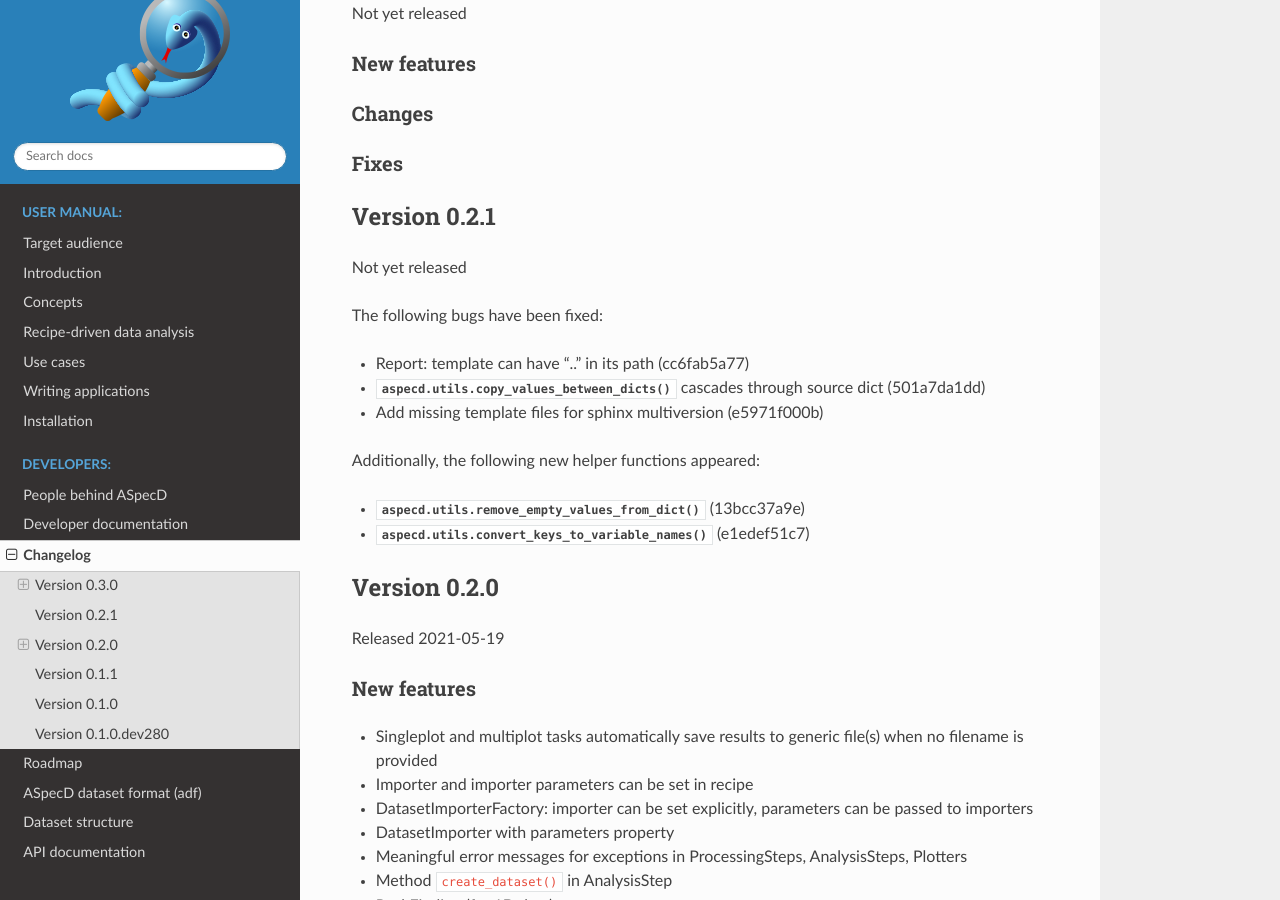
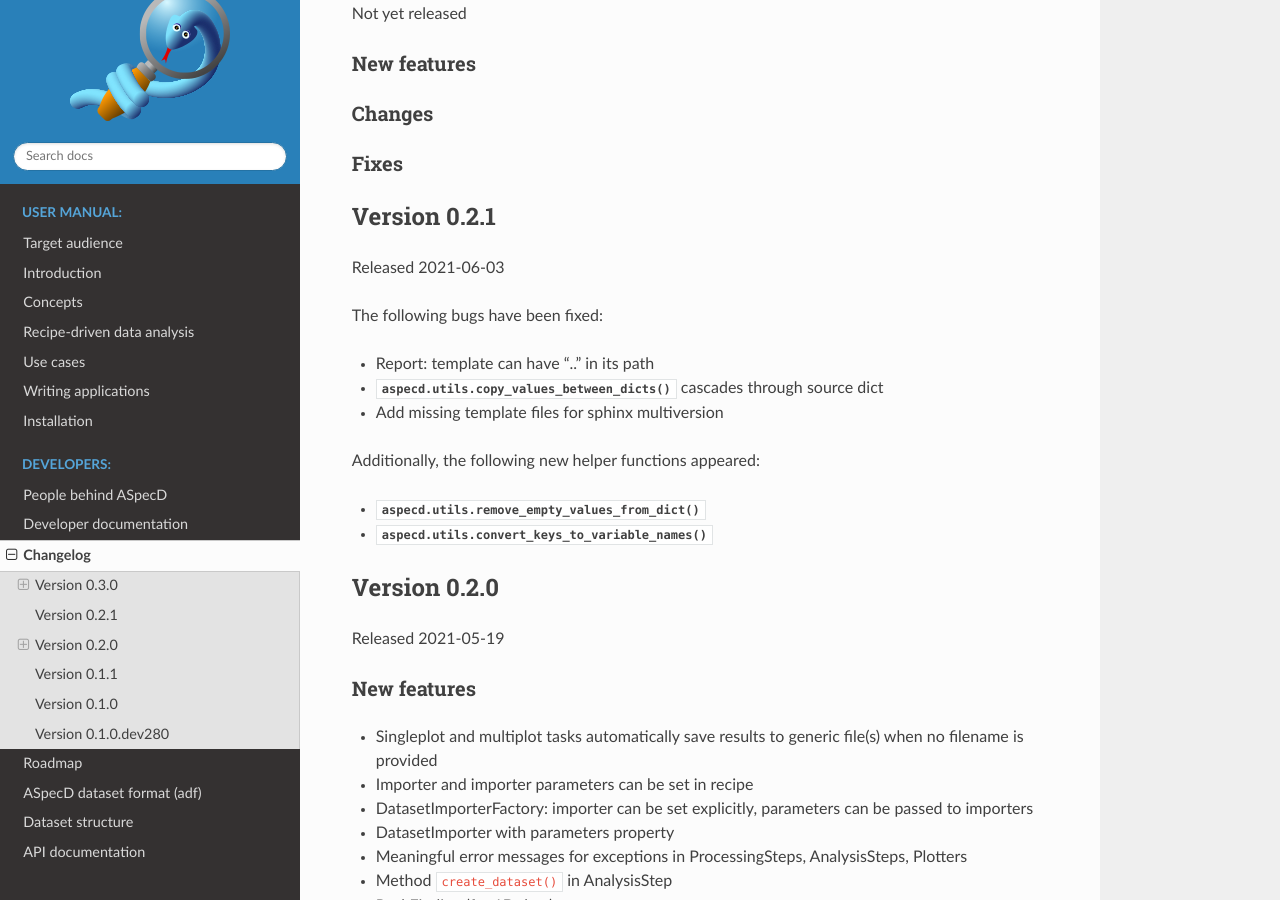
Before and after one commit to tillbiskup/aspecd, a Sphinx documentation site: the page built from docs/changelog.rst, in a window 1280 px wide and 900 px high, scrolled down 314 px. Built offline with Sphinx 7.4.7 and the Read the Docs theme 2.0.0, drawn with Linux system fonts in a browser that asks for light colours.

Commit message:
Update changelog after bugfix release

```diff
--- a/docs/changelog.rst
+++ b/docs/changelog.rst
@@ -25,18 +25,18 @@ Fixes
 Version 0.2.1
 =============
 
-Not yet released
+Released 2021-06-03
 
 The following bugs have been fixed:
 
-* Report: template can have ".." in its path (cc6fab5a77)
-* :func:`aspecd.utils.copy_values_between_dicts` cascades through source dict (501a7da1dd)
-* Add missing template files for sphinx multiversion (e5971f000b)
+* Report: template can have ".." in its path
+* :func:`aspecd.utils.copy_values_between_dicts` cascades through source dict
+* Add missing template files for sphinx multiversion
 
 Additionally, the following new helper functions appeared:
 
-* :func:`aspecd.utils.remove_empty_values_from_dict` (13bcc37a9e)
-* :func:`aspecd.utils.convert_keys_to_variable_names` (e1edef51c7)
+* :func:`aspecd.utils.remove_empty_values_from_dict`
+* :func:`aspecd.utils.convert_keys_to_variable_names`
 
 
 Version 0.2.0
```
Also changed, not shown: 1 other file.
